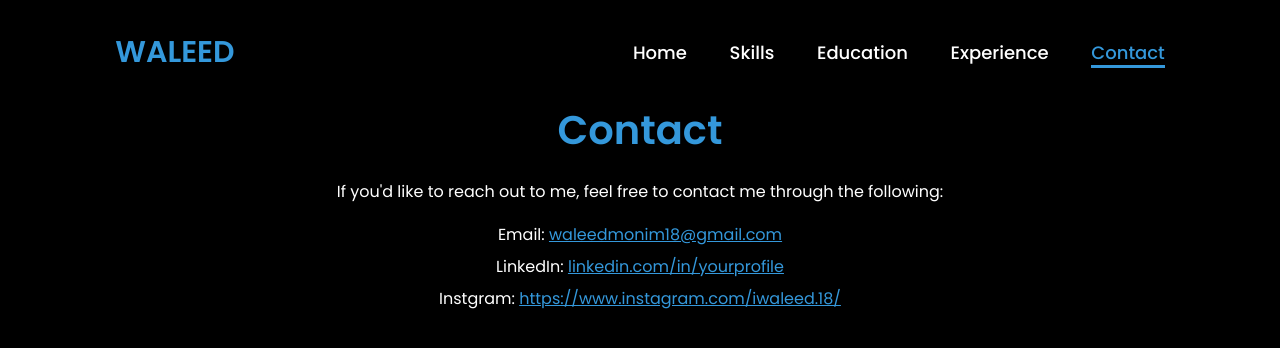
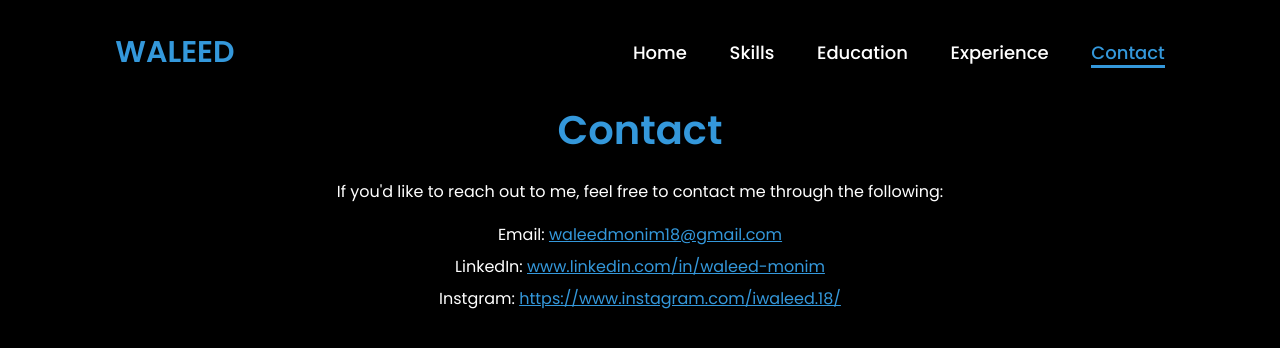
Before and after one commit to waleed170/Task-01, a plain HTML site: page contact.html in a window 1280 px wide. Drawn offline with Linux system fonts and the light colour scheme.

Commit message:
Update contact.html

```diff
--- a/contact.html
+++ b/contact.html
@@ -23,7 +23,7 @@
   <p>If you'd like to reach out to me, feel free to contact me through the following:</p>
   <ul>
     <li>Email: <a href="mailto:waleedmonim18@gmail.com">waleedmonim18@gmail.com</a></li>
-    <li>LinkedIn: <a href="https://www.linkedin.com/in/waleed-monim/">linkedin.com/in/yourprofile</a></li>
+    <li>LinkedIn: <a href="https://www.linkedin.com/in/waleed-monim/">www.linkedin.com/in/waleed-monim</a></li>
     <li>Instgram: <a href="https://www.instagram.com/iwaleed.18/">https://www.instagram.com/iwaleed.18/</a></li>
   </ul>
   </section>
```
